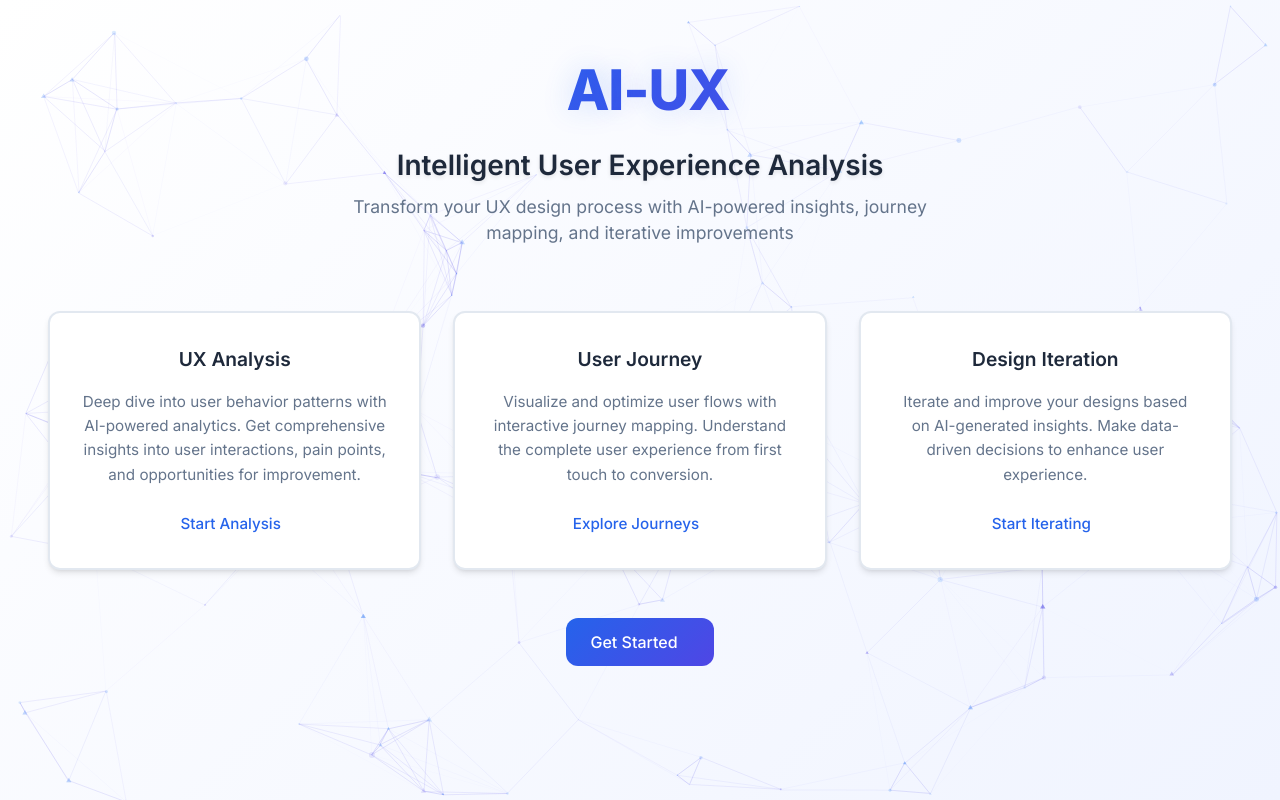
After one commit to buttawb/AI-UX, a Django app: page / in a window 1280 px wide. The commit adds this page. Run offline with Django 4.2, Linux system fonts and the light colour scheme; some libraries are stand-ins or nearby versions.

Commit message:
Used SDKs for calling AI

```diff
--- a/config/urls.py
+++ b/config/urls.py
@@ -17,6 +17,6 @@ from django.contrib import admin
 from django.urls import include, path
 
 urlpatterns = [
-    path('ux/', include('ux_tester.urls')),
+    path('', include('ux_tester.urls')),
     path("admin/", admin.site.urls),
 ]
--- /dev/null
+++ b/templates/index.html
@@ -0,0 +1,239 @@
+<!DOCTYPE html>
+<html lang="en">
+<head>
+    <meta charset="UTF-8">
+    <meta name="viewport" content="width=device-width, initial-scale=1.0">
+    <title>AI-UX Platform - Intelligent User Experience Analysis</title>
+    <link href="https://fonts.googleapis.com/css2?family=Inter:wght@400;500;600;700;800&display=swap" rel="stylesheet">
+    <link rel="stylesheet" href="/static/css/styles.css">
+    <link rel="stylesheet" href="/static/css/particles.css">
+    <script src="https://cdn.jsdelivr.net/particles.js/2.0.0/particles.min.js"></script>
+    <script src="https://code.jquery.com/jquery-3.6.0.min.js"></script>
+    <script src="/static/js/particles-config.js"></script>
+    <style>
+        .hero-section {
+
+            display: flex;
+            flex-direction: column;
+            justify-content: center;
+            align-items: center;
+            text-align: center;
+            padding: 2rem;
+            position: relative;
+            overflow: hidden;
+        }
+
+        .nav-buttons {
+            display: flex;
+            gap: 1rem;
+            margin-bottom: 2rem;
+            justify-content: center;
+        }
+
+        .nav-button {
+            display: flex;
+            align-items: center;
+            gap: 0.5rem;
+            padding: 0.75rem 1.5rem;
+            background: var(--surface);
+            border: 2px solid var(--border);
+            border-radius: var(--radius);
+            color: var(--text);
+            font-weight: 500;
+            cursor: pointer;
+            transition: all 0.3s ease;
+            text-decoration: none;
+        }
+
+        .nav-button:hover {
+            transform: translateY(-2px);
+            border-color: var(--primary);
+            box-shadow: var(--shadow);
+        }
+
+        .nav-button.active {
+            background: linear-gradient(135deg, var(--primary), #4f46e5);
+            color: white;
+            border-color: transparent;
+        }
+
+        .nav-button .icon {
+            font-size: 1.2rem;
+        }
+
+        .nav-button .badge {
+            background: rgba(255, 255, 255, 0.2);
+            padding: 0.25rem 0.5rem;
+            border-radius: 12px;
+            font-size: 0.8rem;
+            margin-left: 0.5rem;
+        }
+
+        .nav-button:not(.active) .badge {
+            background: var(--background);
+            color: var(--primary);
+        }
+
+        .modules-grid {
+            display: grid;
+            grid-template-columns: repeat(auto-fit, minmax(300px, 1fr));
+            gap: 2rem;
+            margin-top: 4rem;
+            width: 100%;
+            max-width: 1200px;
+        }
+
+        .module-card {
+            background: var(--surface);
+            border: 2px solid var(--border);
+            border-radius: var(--radius);
+            padding: 2rem;
+            box-shadow: var(--shadow);
+            transition: all 0.3s ease;
+            position: relative;
+            overflow: hidden;
+        }
+
+        .module-card:hover {
+            transform: translateY(-2px);
+            border-color: var(--primary);
+            box-shadow: var(--shadow);
+        }
+
+        .module-card.active {
+            border-color: var(--primary);
+            background: linear-gradient(135deg, rgba(37, 99, 235, 0.05), rgba(79, 70, 229, 0.05));
+        }
+
+        .module-icon {
+            font-size: 2rem;
+            margin-bottom: 1.5rem;
+            color: var(--primary);
+        }
+
+        .module-title {
+            font-size: 1.2rem;
+            font-weight: 600;
+            margin-bottom: 1rem;
+            color: var(--text);
+        }
+
+        .module-description {
+            color: var(--text-light);
+            margin-bottom: 1.5rem;
+            line-height: 1.6;
+            font-size: 0.95rem;
+        }
+
+        .module-link {
+            display: inline-flex;
+            align-items: center;
+            gap: 0.5rem;
+            color: var(--primary);
+            text-decoration: none;
+            font-weight: 500;
+            transition: all 0.3s ease;
+            font-size: 0.95rem;
+        }
+
+        .module-link:hover {
+            gap: 0.75rem;
+            color: var(--primary-dark);
+        }
+
+        .cta-button {
+            margin-top: 3rem;
+            padding: 0.75rem 1.5rem;
+            font-size: 1rem;
+            background: linear-gradient(135deg, var(--primary), #4f46e5);
+            color: white;
+            border: none;
+            border-radius: var(--radius);
+            cursor: pointer;
+            transition: all 0.3s ease;
+            text-decoration: none;
+            font-weight: 500;
+            display: inline-flex;
+            align-items: center;
+            gap: 0.75rem;
+        }
+
+        .cta-button:hover {
+            transform: translateY(-2px);
+            box-shadow: var(--shadow);
+        }
+
+        .cta-button i {
+            transition: transform 0.3s ease;
+        }
+
+        .cta-button:hover i {
+            transform: translateX(5px);
+        }
+    </style>
+</head>
+<body>
+    <div class="hero-section">
+        {% comment %} <div class="nav-buttons">
+            <a href="/upload_design" class="nav-button active">
+                <i class="fas fa-chart-line icon"></i>
+                UX Analysis
+                <span class="badge">New</span>
+            </a>
+            <a href="/simulation" class="nav-button">
+                <i class="fas fa-route icon"></i>
+                User Journey
+            </a>
+            <a href="/design_iteration" class="nav-button">
+                <i class="fas fa-sync-alt icon"></i>
+                Design Iteration
+            </a>
+        </div> {% endcomment %}
+
+        <div class="main-title">
+            <i class="fas fa-brain title-icon"></i>
+            <h1 class="gradient-text">AI-UX</h1>
+        </div>
+
+        <div class="sub-title">
+            <h2>Intelligent User Experience Analysis</h2>
+            <p>Transform your UX design process with AI-powered insights, journey mapping, and iterative improvements</p>
+        </div>
+
+        <div class="modules-grid">
+            <div class="module-card">
+                <i class="fas fa-chart-line module-icon"></i>
+                <h3 class="module-title">UX Analysis</h3>
+                <p class="module-description">Deep dive into user behavior patterns with AI-powered analytics. Get comprehensive insights into user interactions, pain points, and opportunities for improvement.</p>
+                <a href="/upload_design" class="module-link">
+                    Start Analysis <i class="fas fa-arrow-right"></i>
+                </a>
+            </div>
+
+            <div class="module-card">
+                <i class="fas fa-route module-icon"></i>
+                <h3 class="module-title">User Journey</h3>
+                <p class="module-description">Visualize and optimize user flows with interactive journey mapping. Understand the complete user experience from first touch to conversion.</p>
+                <a href="/simulation" class="module-link">
+                    Explore Journeys <i class="fas fa-arrow-right"></i>
+                </a>
+            </div>
+
+            <div class="module-card">
+                <i class="fas fa-sync-alt module-icon"></i>
+                <h3 class="module-title">Design Iteration</h3>
+                <p class="module-description">Iterate and improve your designs based on AI-generated insights. Make data-driven decisions to enhance user experience.</p>
+                <a href="/design_iteration" class="module-link">
+                    Start Iterating <i class="fas fa-arrow-right"></i>
+                </a>
+            </div>
+        </div>
+
+        <a href="/upload_design" class="cta-button">
+            Get Started <i class="fas fa-rocket"></i>
+        </a>
+    </div>
+
+    <div id="particles-js"></div>
+</body>
+</html>
--- a/ux_tester/gemini_keys.py
+++ b/ux_tester/gemini_keys.py
@@ -1,2 +1,3 @@
 GEMINI_API_KEY = "AIzaSyB6Woq6eyQpXV0SqSvOBigd9XijAmpp2Qg"
 AVIALDO_GEMINI_KEY = "AIzaSyDFq6XbwZp0W9tX1duOlWzcBmWAP4npTAs"
+GLOBAL_SEARCH_API_KEY = "AIzaSyCl-calE6l9uG9bnSwCbDsNU7EJSowe_wo"
--- a/ux_tester/urls.py
+++ b/ux_tester/urls.py
@@ -6,6 +6,7 @@ from django.conf import settings
 from django.conf.urls.static import static
 
 urlpatterns = [
+    path('', views.landing_page, name='landing_page'),
     path('upload_design/', views.upload_design, name='upload_design'),
     path('fetch_figma_file/', views.fetch_figma_file, name='fetch_figma_file'),
     path('generate_heatmap/', views.generate_heatmap, name='generate_heatmap'),
--- a/ux_tester/views.py
+++ b/ux_tester/views.py
@@ -3,7 +3,7 @@ import requests
 from django.shortcuts import render
 from django.http import JsonResponse
 from django.views.decorators.csrf import csrf_exempt
-from .gemini_keys import AVIALDO_GEMINI_KEY  # Ensure you have this file with your API key
+from .gemini_keys import AVIALDO_GEMINI_KEY, GLOBAL_SEARCH_API_KEY  # Ensure you have this file with your API key
 import re
 import os
 import tempfile
@@ -11,6 +11,8 @@ from django.core.files.storage import default_storage
 from django.core.files.base import ContentFile
 import time
 import base64
+from google import genai
+from google.genai import types
 
 # Default Figma file ID (will be overridden by user input)
 DEFAULT_FIGMA_FILE_ID = 'dl5VgCWMZwL3uRi9mIOMvX'
@@ -145,6 +147,12 @@ Here is the Figma design data:
 {figma_data}
 """
 
+def landing_page(request):
+    """
+    View function for the landing page.
+    """
+    return render(request, 'index.html')
+
 @csrf_exempt
 def upload_design(request):
     """
@@ -254,7 +262,7 @@ def call_openai_heatmap(figma_data, user_prompt=''):
 @csrf_exempt
 def call_gemini_heatmap(figma_data, user_prompt=''):
     """
-    Get UX analysis from Google's Gemini API using direct HTTP requests.
+    Get UX analysis from Google's Gemini API using the genai client.
     """
     # Extract frame data
     frame_data = {}
@@ -299,43 +307,30 @@ def call_gemini_heatmap(figma_data, user_prompt=''):
     ]
 
     last_error = None
+    client = genai.Client(api_key=GLOBAL_SEARCH_API_KEY)
+
     for model_name in model_names:
         try:
-            gemini_api_url = f"https://generativelanguage.googleapis.com/v1beta/models/{model_name}:generateContent?key={AVIALDO_GEMINI_KEY}"
+            print(f"Attempting with model: {model_name}")
 
-            headers = {
-                'Content-Type': 'application/json',
-            }
-
-            request_body = {
-                "contents": [{
+            response = client.models.generate_content(
+                model=model_name,
+                contents=[{
+                    "role": "user",
                     "parts": [{"text": prompt}]
                 }],
-                "generationConfig": {
-                    "temperature": 0.9,
-                    "topK": 60,
-                    "topP": 0.98,
-                    "maxOutputTokens": 8192,
-                    "candidateCount": 1,
-                    "stopSequences": [],
-                }
-            }
+            )
 
-            print(f"Attempting with model: {model_name}")
-            response = requests.post(gemini_api_url, headers=headers, json=request_body, timeout=900)
-            response.raise_for_status()
-
-            response_json = response.json()
-            if "candidates" in response_json and response_json["candidates"]:
-                content_data = response_json["candidates"][0].get("content")
-                if not content_data or "parts" not in content_data or not content_data["parts"]:
+            if response.candidates:
+                content_data = response.candidates[0].content
+                if not content_data or not content_data.parts:
                     continue
 
-                parts = content_data["parts"]
-                if "text" not in parts[0]:
+                parts = content_data.parts
+                if not parts[0].text:
                     continue
 
-                content = parts[0]["text"]
+                content = parts[0].text
                 heatmap_report = extract_json_from_model_response(content)
 
                 if "analysis_data" in heatmap_report:
@@ -349,16 +344,6 @@ def call_gemini_heatmap(figma_data, user_prompt=''):
 
                 return heatmap_report
 
-        except requests.exceptions.HTTPError as e:
-            last_error = e
-            print(f"Failed with model {model_name}: {str(e)}")
-            if e.response.status_code == 400 and "token count" in e.response.text.lower():
-                print(f"Token limit exceeded with model {model_name}, trying next model...")
-                continue
-            if e.response.status_code == 404:
-                print(f"Model {model_name} not found, trying next model...")
-                continue
-            raise Exception(f"Failed to call Gemini API (HTTPError): {str(e)}. Response: {e.response.text}")
         except Exception as e:
             last_error = e
             print(f"Error with model {model_name}: {str(e)}")
```
Also changed, not shown: templates/design_iteration.html (+5 -5 lines), templates/simulation.html (+4 -4 lines), templates/upload.html (+7 -7 lines), ux_tester/design_iteration.py (+14 -2 lines), ux_tester/simulation_helpers.py (+24 -34 lines).
